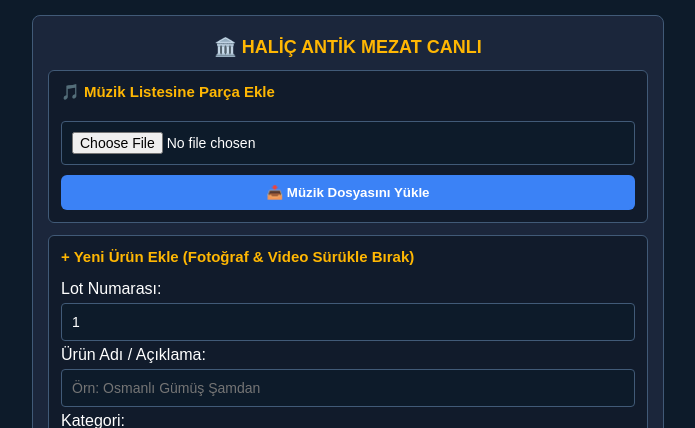
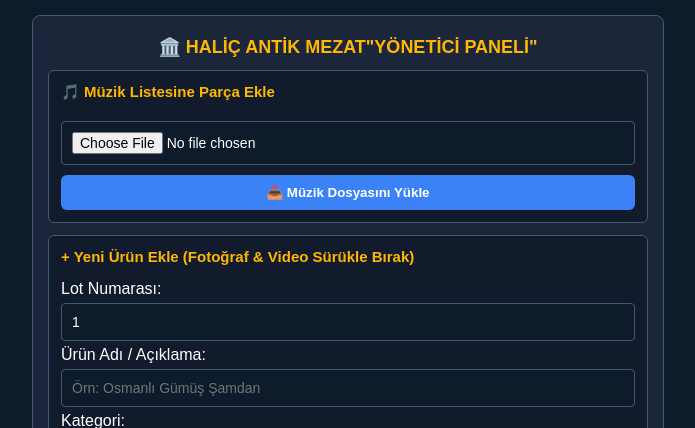
Before and after one commit to halicantikmezat-dot/Halic-Antik-Mezat-canli, a Flask app: template templates/admin.html in a window 1280 px wide. Shown: the top 428 px of the page, without its empty margins (292-987 px from the left). Run offline with Flask 3, Linux system fonts and the light colour scheme; the template is opened without the code that fills it, so the values that code supplies are empty.

Commit message:
admin paneli basligi guncellendi

```diff
--- a/templates/admin.html
+++ b/templates/admin.html
@@ -31,7 +31,7 @@
 <body>
 
 <div class="container">
-    <h1>🏛️ HALİÇ ANTİK MEZAT CANLI</h1>
+    <h1>🏛️ HALİÇ ANTİK MEZAT"YÖNETİCİ PANELİ"</h1>
 
     <!-- Müzik Yükleme Alanı -->
     <div class="box">
```
